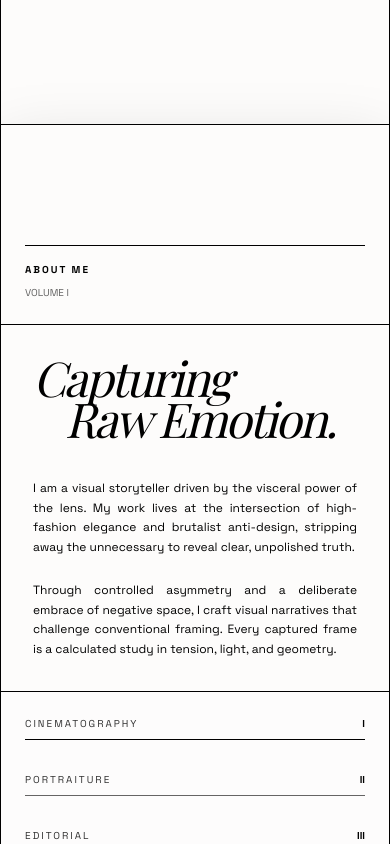
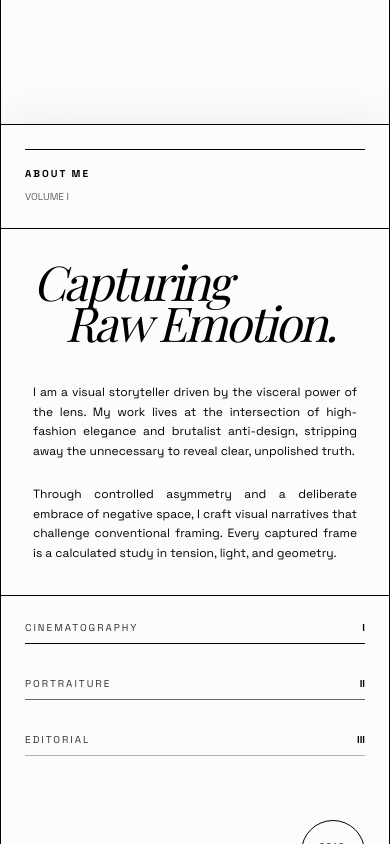
Before and after one commit to arstate/bachtiar-portov2, a Next.js app: page / in a window 390 px wide. Shown: the part 4420-5264 px from the top of the page. Built offline with nearby package versions, Linux system fonts and the light colour scheme; a web font is replaced by a local one.

Commit message:
feat(about-me): Set min-height for section
Ensures the about-me section occupies at least the full viewport height, improving layout consistency.

```diff
--- a/components/about-me-section.tsx
+++ b/components/about-me-section.tsx
@@ -1,6 +1,6 @@
 export default function AboutMeSection() {
   return (
-    <section className="w-full grid grid-cols-1 md:grid-cols-12 h-auto py-24 md:py-32">
+    <section className="w-full grid grid-cols-1 md:grid-cols-12 min-h-[calc(100vh-65px)]">
       {/* Left Sidebar / Info (rotated text) */}
       <div className="md:col-span-2 lg:col-span-3 border-b md:border-b-0 md:border-r border-black p-6 flex flex-col justify-between items-start md:items-end md:relative overflow-hidden">
         <div className="hidden md:block absolute top-1/2 left-6 rotate-[-90deg] origin-top-left -translate-y-1/2 whitespace-nowrap">
```
